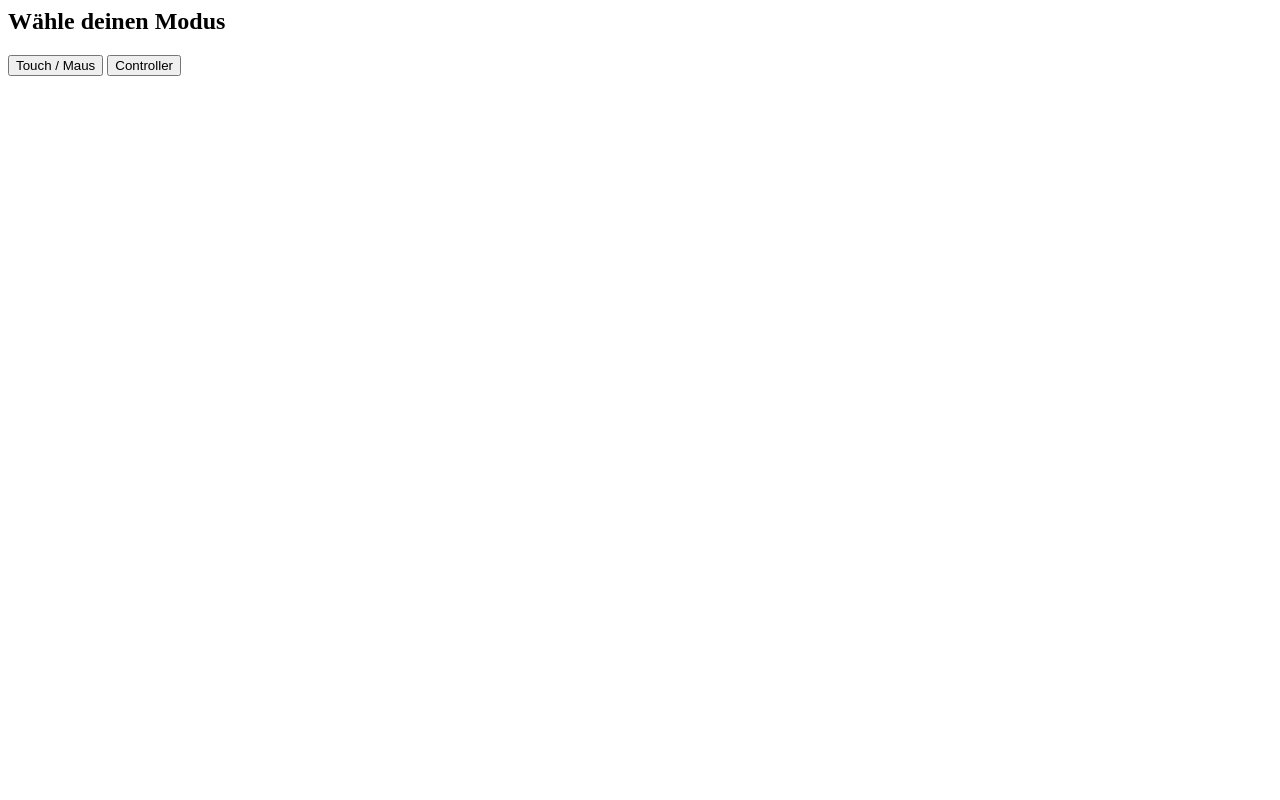
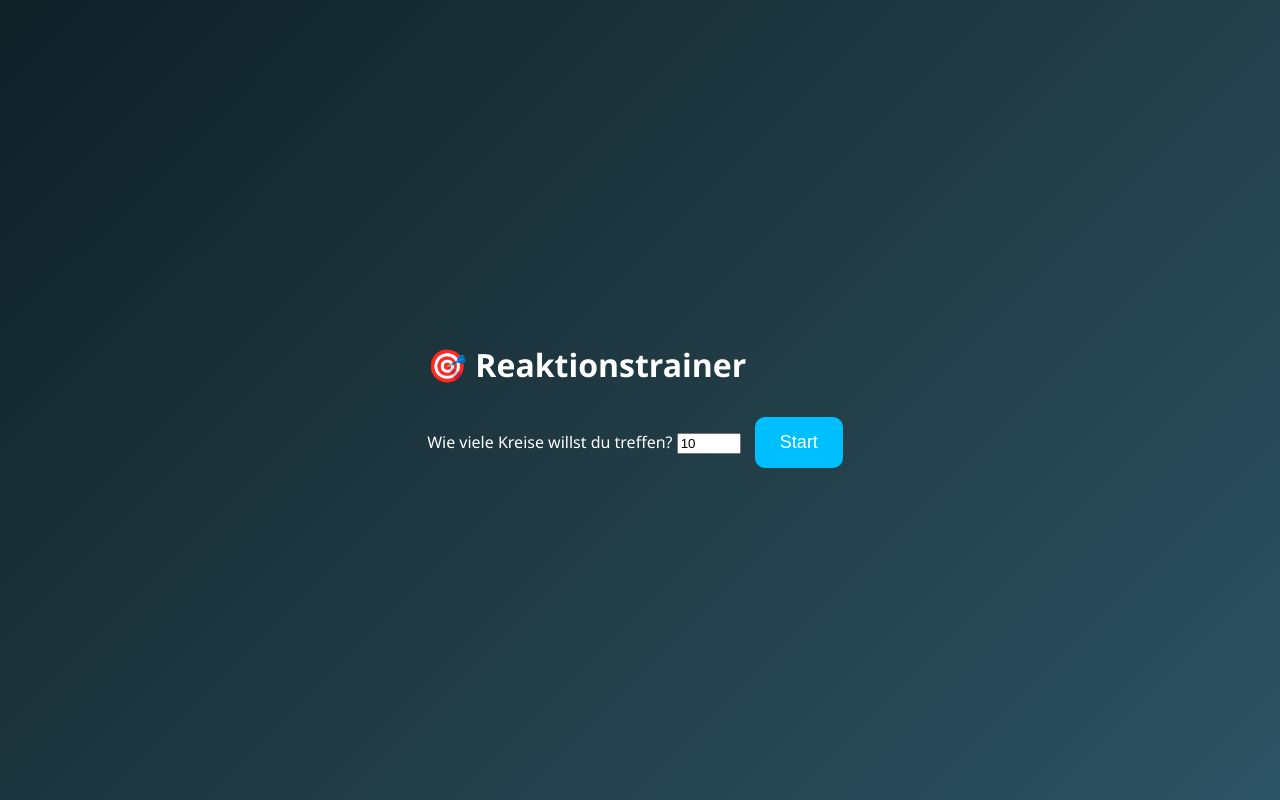
Before and after one commit to NotBonniegamer/rl-Trainer, a plain HTML site: page index.html in a window 1280 px wide. Drawn offline with Linux system fonts and the light colour scheme.

Commit message:
Update index.html

```diff
--- a/index.html
+++ b/index.html
@@ -1,11 +1,24 @@
-<div id="modeSelect">
-  <h2>Wähle deinen Modus</h2>
-  <button onclick="setMode('touch')">Touch / Maus</button>
-  <button onclick="setMode('controller')">Controller</button>
-</div>
+<!DOCTYPE html>
+<html lang="de">
+<head>
+  <meta charset="UTF-8">
+  <meta name="viewport" content="width=device-width, initial-scale=1.0">
+  <title>Reaktionstrainer</title>
+  <link rel="stylesheet" href="style.css">
+</head>
+<body>
 
-<div id="gameArea" style="display:none;">
-  <div id="status">Bereit?</div>
-  <button id="startBtn">Start</button>
-  <div id="result"></div>
-</div>
+  <div id="menu">
+    <h1>🎯 Reaktionstrainer</h1>
+    <label for="targetCount">Wie viele Kreise willst du treffen?</label>
+    <input type="number" id="targetCount" min="1" max="100" value="10">
+    <button onclick="startGame()">Start</button>
+  </div>
+
+  <div id="gameArea" style="display:none;"></div>
+
+  <div id="result" style="display:none;"></div>
+
+  <script src="script.js"></script>
+</body>
+</html>
```
